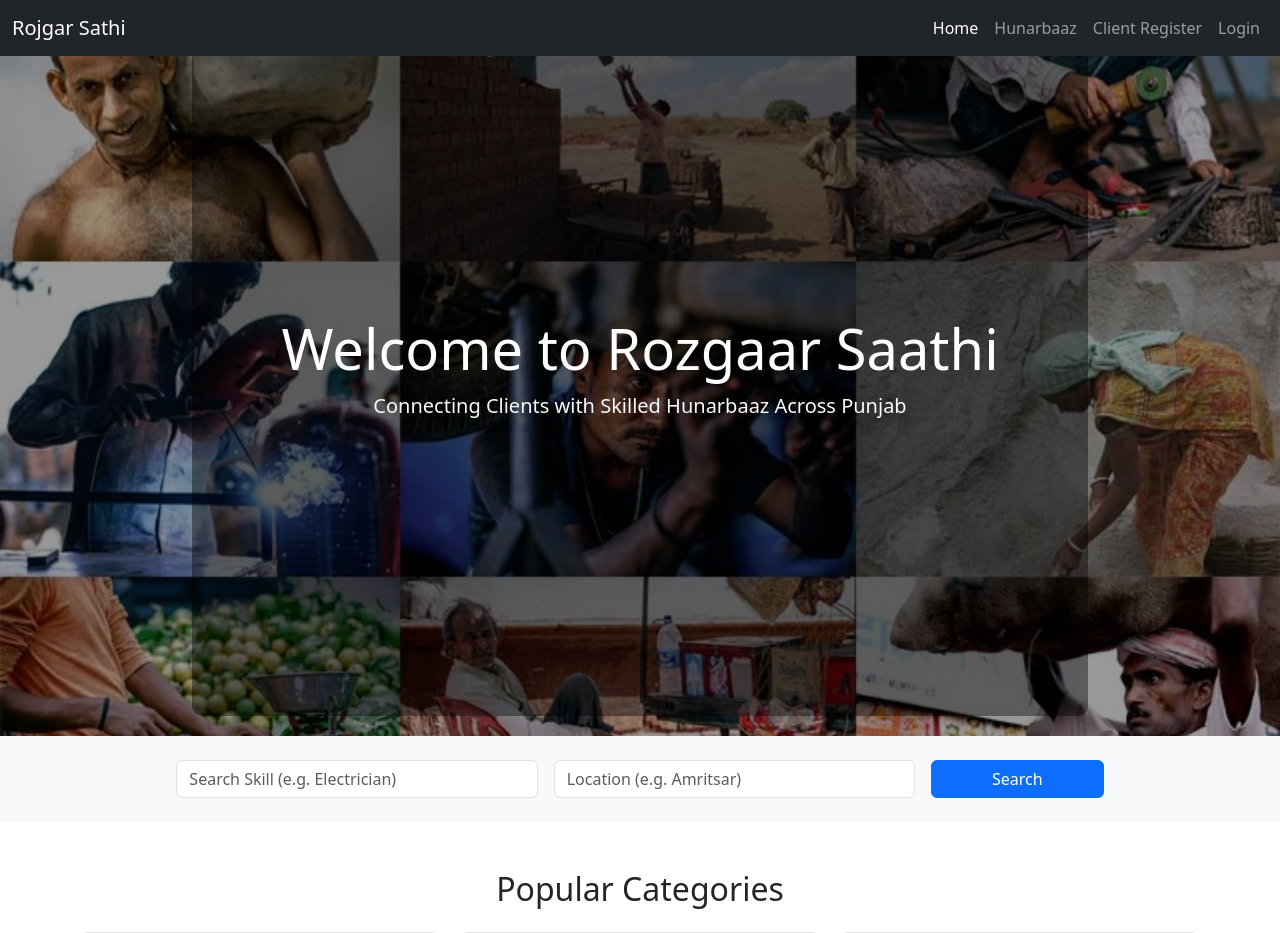
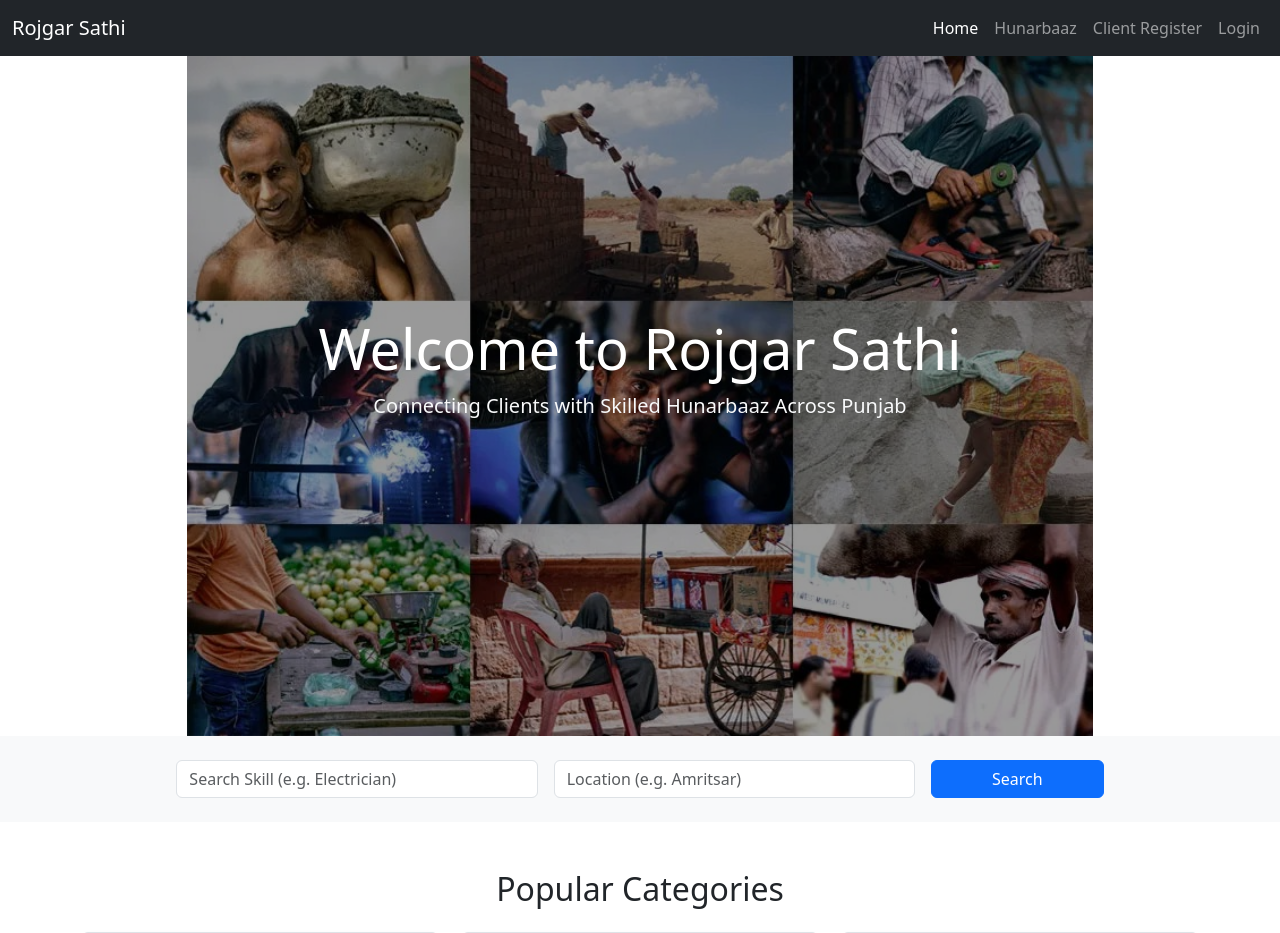
Before and after one commit to er-Rajbir/ROJGAR-SATHI, a Django app: page / in a window 1280 px wide. Shown: the top 933 px of the page. Run offline with Django 5.2, Linux system fonts and the light colour scheme.

Commit message:
Pictures Added

```diff
--- a/ROJGAR_SATHI/ROJGAR_SATHI/settings.py
+++ b/ROJGAR_SATHI/ROJGAR_SATHI/settings.py
@@ -116,7 +116,8 @@ USE_TZ = True
 #Static files (CSS, JavaScript, Images)
 #https://docs.djangoproject.com/en/5.2/howto/static-files/
 
-STATIC_URL = 'static/'
+STATIC_URL = '/static/'
+STATICFILES_DIRS = [BASE_DIR / 'static']
 BASE_DIR
 # Default primary key field type
 # https://docs.djangoproject.com/en/5.2/ref/settings/#default-auto-field
--- a/ROJGAR_SATHI/hunarbaaz/static/hunarbaaz/css/style.css
+++ b/ROJGAR_SATHI/hunarbaaz/static/hunarbaaz/css/style.css
@@ -20,12 +20,12 @@
 
 .hero-img {
   height: 85vh;
-  object-fit: cover;
+  object-fit: contain;
   filter: brightness(60%);
 }
 
 .carousel-caption {
-  background-color: rgba(0, 0, 0, 0.4);
+  background-color: none !important;
   padding: 2rem;
   border-radius: 10px;
 }
--- a/ROJGAR_SATHI/templates/hunarbaaz/home.html
+++ b/ROJGAR_SATHI/templates/hunarbaaz/home.html
@@ -1,22 +1,24 @@
 {% extends 'hunarbaaz/base.html' %}
 
+{%load static%}
+
 {% block content %}
-{%load static%}
+
 <!-- ✅ Hero Carousel -->
 <div id="heroCarousel" class="carousel slide" data-bs-ride="carousel">
   <div class="carousel-inner">
     <div class="carousel-item active">
-      <img src="{% static 'images/main1.jpg' %}" class="d-block w-100 hero-img" alt="...">
+      <img src="{% static 'hunarbaaz/images/main1.jpg' %}" class="d-block w-100 hero-img" alt="hello">
     </div>
     <div class="carousel-item">
-      <img src="{% static 'images/main1.jpg' %}" class="d-block w-100 hero-img" alt="...">
+      <img src="{% static 'hunarbaaz/images/main1.jpg' %}" class="d-block w-100 hero-img" alt="...">
     </div>
     <div class="carousel-item">
-      <img src="{% static 'images/main1.jpg' %}" class="d-block w-100 hero-img" alt="...">
+      <img src="{% static 'hunarbaaz/images/main1.jpg' %}" class="d-block w-100 hero-img" alt="...">
     </div>
   </div>
   <div class="carousel-caption d-flex flex-column justify-content-center align-items-center h-100">
-    <h1 class="display-4 text-white">Welcome to Rozgaar Saathi</h1>
+    <h1 class="display-4 text-white">Welcome to Rojgar Sathi</h1>
     <p class="lead text-light">Connecting Clients with Skilled Hunarbaaz Across Punjab</p>
   </div>
 </div>
```
